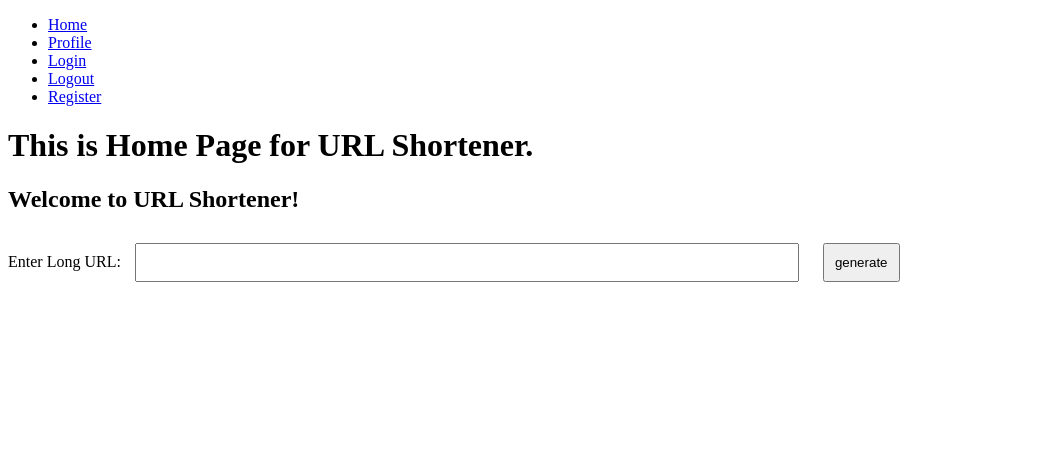
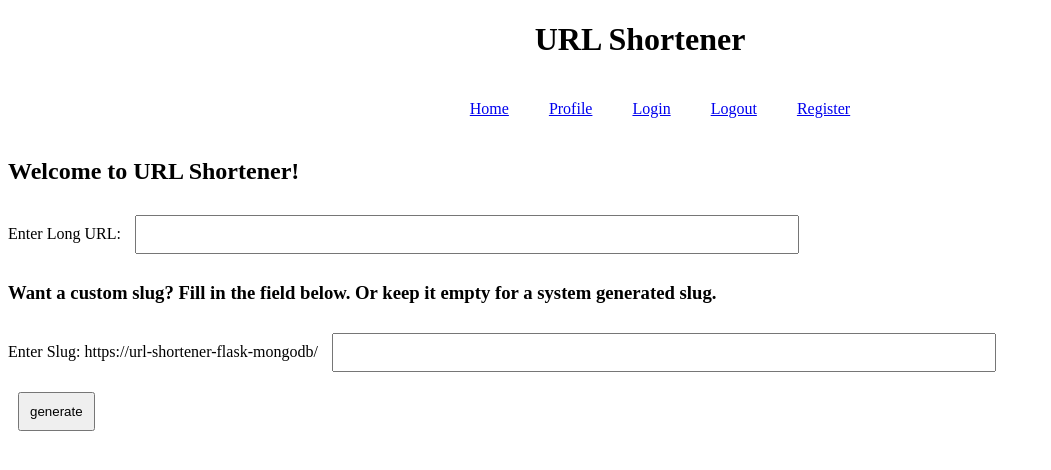
Before and after one commit to dheerajdlalwani/url-shortener, a Flask app: page / in a window 1280 px wide. Shown: the top 470 px of the page, without its empty margins (0-1051 px from the left). Run offline with Flask 2, Linux system fonts and the light colour scheme; the visitor is signed in with stand-in values (Sample User, id 1).

Commit message:
:star: ## Task 5 completed  user can now add customized slugs

```diff
--- a/main.py
+++ b/main.py
@@ -17,13 +17,24 @@ def home():
         print("Debug: Post Request here.")
         data = request.form
         long_url = data['long_url']
+        try:
+            custom_slug = data['custom_slug']
+        except:
+            custom_slug = ""
         if long_url != "":
             print("Debug: Recieved Long URL")
             if long_url[0:7] != "http://" and long_url[0:8] != "https://":
                 print(long_url[0:7])
                 long_url = "http://" + long_url
                 print(f"Maine new URL Ye banaya {long_url}")
-            short_url = get_short_url()
+            if custom_slug != "":
+                if check_custom_slug_availability(custom_slug):
+                    short_url = custom_slug
+                else:
+                    message = "Custom URL already taken."
+                    return render_template('home.html', message=message)
+            else:
+                short_url = get_short_url()
             print("Debug: Recieved Short URL")
             print(f"User sent: {long_url}")
             print(f"Short URL: {short_url}")
--- a/templates/base.html
+++ b/templates/base.html
@@ -12,6 +12,7 @@
 </head>
 
 <body>
+    <h1 align="center">URL Shortener</h1>
     {% include 'nav.html' %}
     {% block body %} {% endblock %}
 </body>
--- a/templates/form.html
+++ b/templates/form.html
@@ -39,6 +39,13 @@
 <form action="/" method="POST">
     <label for="long_url">Enter Long URL: </label>
     <input type="text" name="long_url" id="long_url">
+
+    {% if session['user'] %}
+    <h3>Want a custom slug? Fill in the field below. Or keep it empty for a system generated slug.</h3>
+    <label for="custom_slug">Enter Slug: https://url-shortener-flask-mongodb/</label>
+    <input type="text" name="custom_slug" id="custom_slug">
+    {% endif %}
+    <br>
     <input type="submit" value="generate">
 </form>
 
--- a/templates/home.html
+++ b/templates/home.html
@@ -5,6 +5,5 @@
 {% endblock %}
 
 {% block body %}
-<h1>This is Home Page for URL Shortener.</h1>
 {% include 'form.html' %}
 {% endblock %}
--- a/templates/nav.html
+++ b/templates/nav.html
@@ -7,3 +7,23 @@
         <li><a href="/register">Register</a></li>
     </ul>
 </nav>
+
+<style>
+    ul
+    {
+        list-style-type: none;
+        display: flex;
+        flex-direction: row;
+        justify-content: center;
+        align-items: center;
+        text-align: center;
+    }
+
+    ul > li
+    {
+        margin: 10px;
+        padding: 10px;
+    }
+
+
+</style>
```
Also changed, not shown: core/helpers.py (+8 -0 lines).
